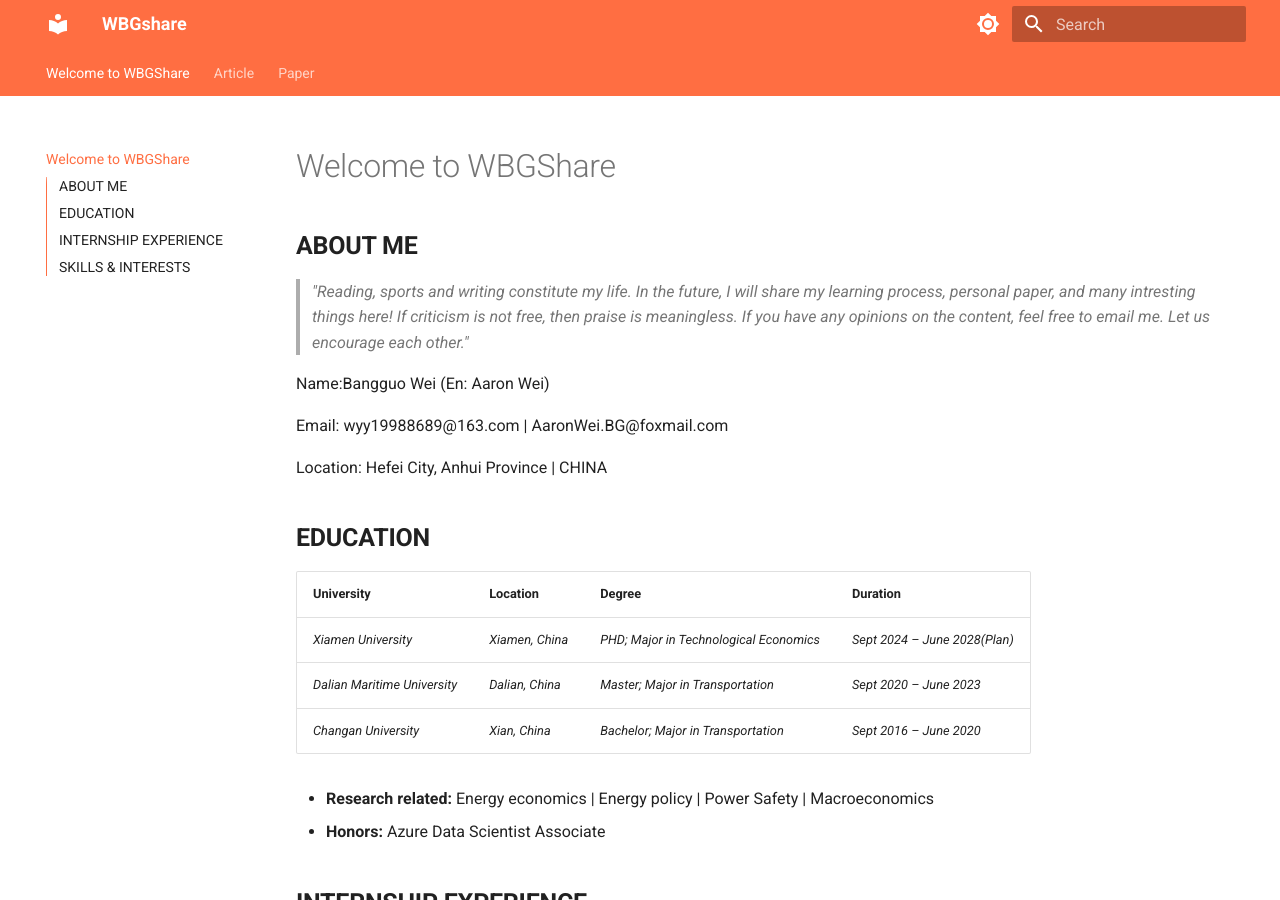
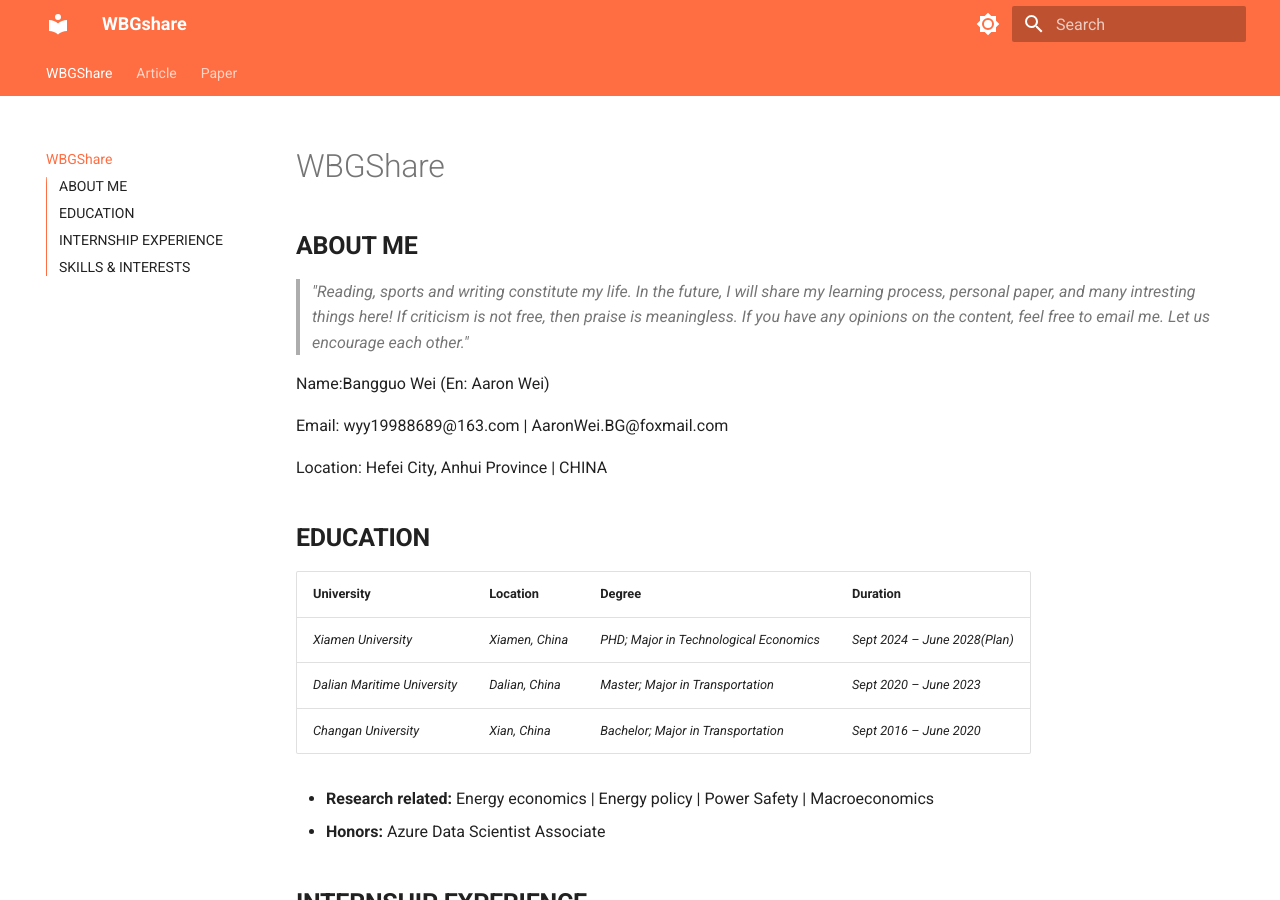
Before and after one commit to WBGZDTSL/WBGShare, an MkDocs documentation site: the page built from docs/index.md, in a window 1280 px wide and 900 px high. Built offline with MkDocs 1.6.1 and Material for MkDocs 9.7.7, drawn with Linux system fonts in a browser that asks for light colours.

Commit message:
Update index.md
Cover beautification

```diff
--- a/docs/index.md
+++ b/docs/index.md
@@ -1,4 +1,4 @@
-# Welcome to WBGShare
+# WBGShare
 
 <style>
   .custom-blockquote {
```
